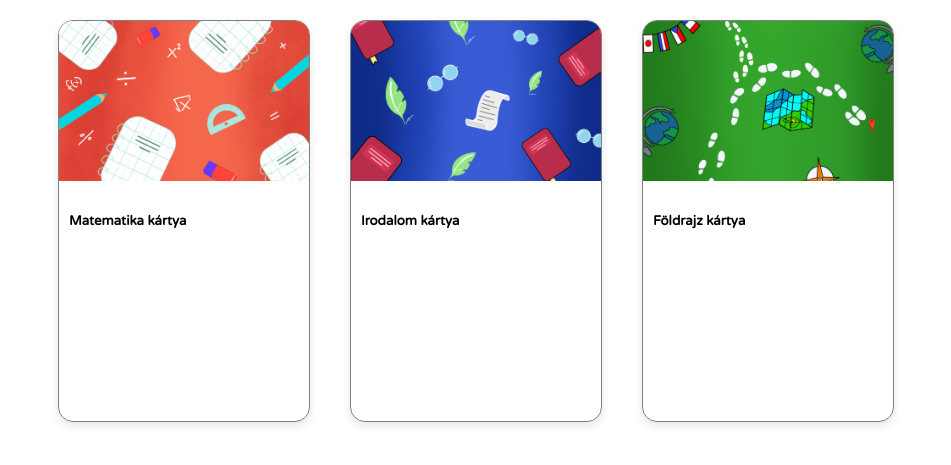
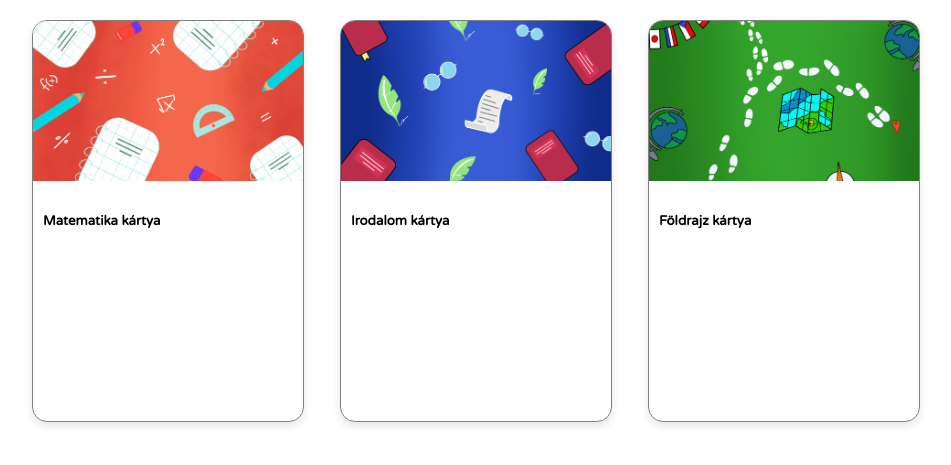
Before and after one commit to DavidVizler/ekurzusok, a PHP site: page /kurzusok.html in a window 1280 px wide. Shown: the part 50-515 px from the top of the page, without its empty margins (174-1125 px from the left). Run offline with PHP 8.4, Linux system fonts and the light colour scheme.

Commit message:
Apró igazítások a kártyák méretén

```diff
--- a/css/kurzusCard.css
+++ b/css/kurzusCard.css
@@ -1,7 +1,7 @@
 .cards-container{
     display: grid;
     grid-template-columns: repeat(3, 1fr);
-    gap: 20px;
+    gap: 16px;
 }
 
 .row{
@@ -27,7 +27,7 @@
 }
 
 .card{
-    width: 250px;
+    width: 270px;
     height: 400px;
     border-radius: 15px;
     border: 1px solid grey;
```
